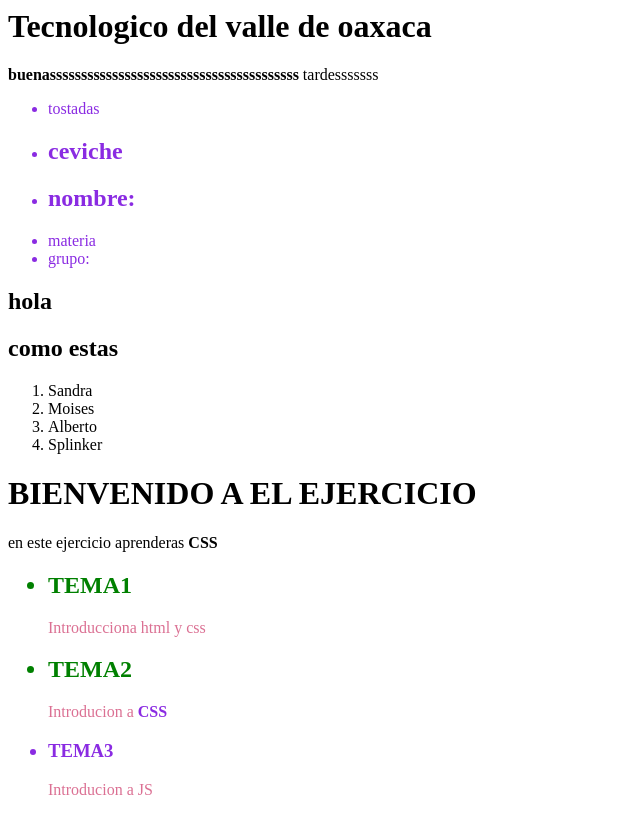
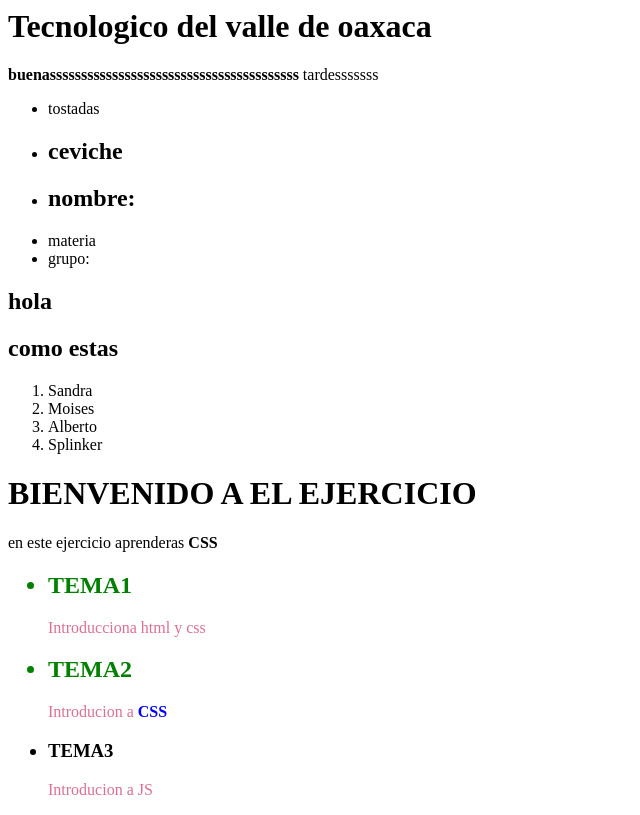
Before and after one commit to I6B-2022/Practica-Moises-Carrasco, a plain HTML site: page index.html in a window 1280 px wide. Shown: the whole page, without its empty margins (0-640 px from the left). Drawn offline with Linux system fonts and the light colour scheme.

Commit message:
Update index.html

```diff
--- a/index.html
+++ b/index.html
@@ -23,24 +23,19 @@
             ol li{
                 color: black;
             } */
-            ul li {
-            color: blueviolet;
-        }
+
 
         ul h2 li {
             color: green;
         }
 
-        ul strong li {
-            color: black;
-        }
 
         ul p {
             color: palevioletred;
         }
 
         ul p strong {
-            color: blueviolet;
+            color: blue;
         }
 
         </style>
```
